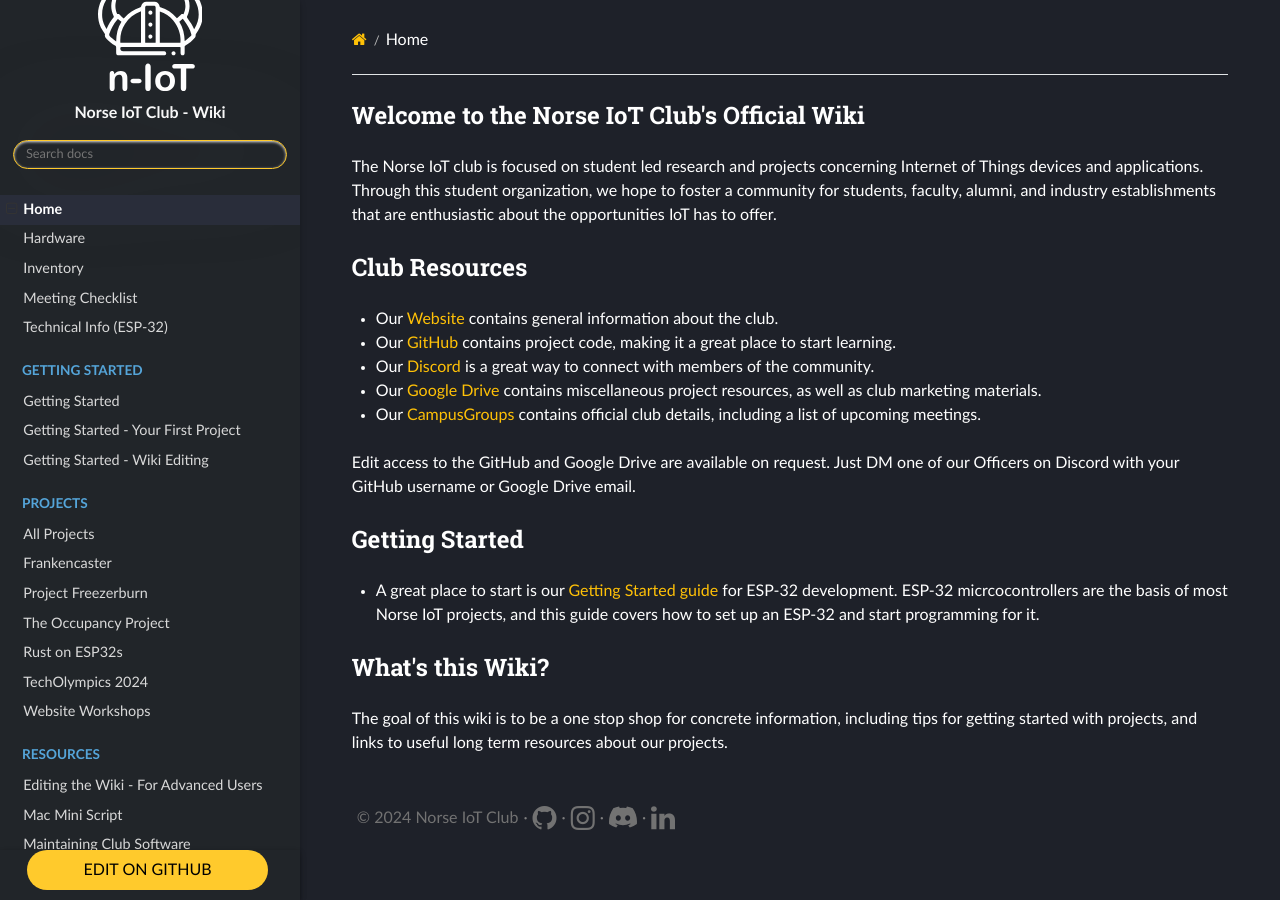
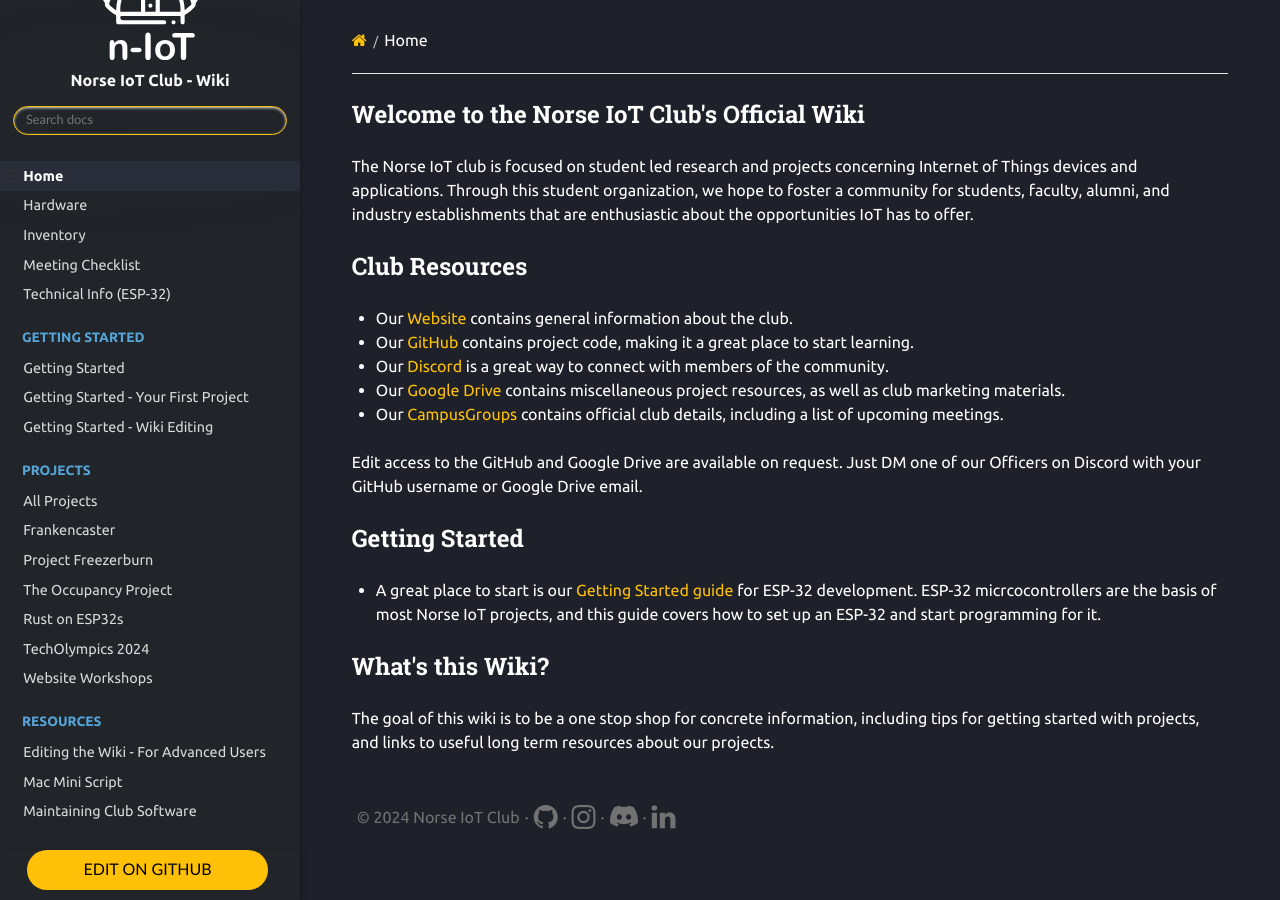
Before and after one commit to Norse-IoT/Wiki, an MkDocs documentation site: the page built from docs/index.md, in a window 1280 px wide. Built offline with MkDocs 1.6.1, drawn with Linux system fonts in a browser that asks for light colours; nearby versions of some CDN libraries.

Commit message:
CSS overhaul
- Updated default font to Ubuntu
- Moved important CSS to variables
- Fixed menu items being hidden behind edit button.

```diff
--- a/docs/stylesheets/iot.css
+++ b/docs/stylesheets/iot.css
@@ -1,13 +1,30 @@
-@import url('https://fonts.googleapis.com/css2?family=Fira+Code&family=Source+Sans+3&display=swap');
+@import url('https://fonts.googleapis.com/css2?family=Fira+Code:wght@300..700&family=Ubuntu:ital,wght@0,300;0,400;0,500;0,700;1,300;1,400;1,500;1,700&display=swap');
+
+:root {
+    --body-bg: #1e2129;
+    --code-bg: #272a35;
+    --link: #ffc107;
+    --link-hover: #ffca2c;
+    --text: white;
+    --menu-bg: #212529;
+    --menu-bg-active: #292d3a;
+    --menu-bg-hover: #2f3444;
+    --menu-bg-item: #242534;
+    --button: black;
+}
+
+body {
+    font-family: 'Ubuntu';
+}
 
 .rst-content code, .rst-content tt {
     font-family: 'Fira Code';
-    background-color: #272a35 !important;
+    background-color: var(--code-bg) !important;
     border-color: transparent ;
 }
 
 .highlight, .rst-content pre code {
-    background-color: #272a35 !important;
+    background-color: var(--code-bg) !important;
 
 }
 
@@ -26,31 +43,31 @@
 }
 
 section a:visited, section a, a:visited code, a code {
-   color: #ffc107 !important;
+   color: var(--link) !important;
 }
 section a:hover {
-    color: #ffca2c !important;
+    color: var(--link-hover) !important;
 }
 
-.wy-menu-vertical li.current>a, .wy-menu-vertical li.on a {
-    background-color: #292d3a;
-    color: white;
+.wy-menu-vertical li.current>a, .wy-menu-vertical li.on a, .wy-menu-vertical li.toctree-l2.current>a {
+    background-color: var(--menu-bg-active);
+    color: var(--text);
     border: #1f222b !important;
 }
 
 .wy-menu-vertical a:hover {
-    background-color: #2f3444;
+    background-color: var(--menu-bg-hover);
 
 }
 
-div .rst-content table.docutils:not(.field-list) tr:nth-child(2n-1) td, .wy-table-backed, .wy-table-odd td, .wy-table-striped tr:nth-child(2n-1) td {
-    background-color: #212529 !important;
+.wy-nav-shift, .wy-nav-side, .wy-side-nav-search, div .rst-content table.docutils:not(.field-list) tr:nth-child(2n-1) td, .wy-table-backed, .wy-table-odd td, .wy-table-striped tr:nth-child(2n-1) td {
+    background-color: var(--menu-bg) !important;
 
 }
 
 .toctree-l2 {
-    background-color: #242534 !important;
-    color: white !important;
+    background-color: var(--menu-bg-item) !important;
+    color: var(--text) !important;
 }
 .wy-menu-vertical li.current a:hover {
     background-color: #33365a !important;
@@ -62,12 +79,8 @@
 
 }
 
-.wy-body-for-navmk, .wy-nav-content, body, .rst-versions  {
-    background-color: #1e2129 !important;
-}
-
-.wy-nav-shift, .wy-nav-side, .wy-side-nav-search {
-    background: #212529 !important;
+.wy-body-for-navmk, .wy-nav-content, body, .rst-versions {
+    background-color: var(--body-bg) !important;
 }
 
 .rst-content table.docutils:not(.field-list) tr:nth-child(2n-1) td, .wy-table-backed, .wy-table-odd td, .wy-table-striped tr:nth-child(2n-1) td {
@@ -75,7 +88,7 @@
 }
 
 .rst-content pre code, .wy-body-for-navmk, .wy-nav-content, body, label, .wy-side-nav-search, .rst-versions, th, .rst-content table.docutils:not(.field-list) tr:nth-child(2n-1) td, .wy-table-backed, .wy-table-odd td, .wy-table-striped tr:nth-child(2n-1) td {
-    color: white !important;
+    color: var(--text) !important;
 }
 
 
@@ -86,7 +99,7 @@
 }
 
 nav, .rst-versions .rst-current-version {
-    background-color: #212529 !important;
+    background-color: var(--menu-bg) !important;
     box-shadow: 0 0 .2rem #0000001a,0 .2rem .4rem #0003;
 }
 
@@ -94,30 +107,13 @@
     text-transform: uppercase;
 }
 
-.rst-current-version span {
-    margin-left: 15px;
-    margin-right: 20px;
-    padding-right: 5px;
-    padding-left: 5px;
-    background-color: #ffca2c !important;
-    border-radius: 500px;
-    color: black;
-    margin-bottom: 10px;
-
-}
-
-.rst-current-version span a {
-    color: black !important;
-
-}
-
 .wy-side-nav-search .wy-dropdown > a, .wy-side-nav-search > a {
     text-transform:uppercase
 }
 .wy-side-nav-search input[type="text"] {
     background-color: transparent !important;
-    border-color: #ffca2c !important;
-    color: white !important;
+    border-color: var(--link) !important;
+    color: var(--text) !important;
     filter: drop-shadow(0px 0px 50px rgb(65, 65, 65));
 }
 
@@ -161,8 +157,8 @@
     color: #727272 !important;
 }
 #social-block .item:hover, .social.item svg:hover {
-    color: #ffca2c !important;
-    fill: #FFCA2C !important
+    color: var(--link) !important;
+    fill: var(--link) !important
 }
 
 #social-block .social {
@@ -189,3 +185,26 @@
 .flex {
     display: flex;
 }
+
+.wy-side-scroll {
+    height: 96% !important;
+}
+
+
+/* EDIT ON GITHUB BUTTON */
+.rst-current-version span {
+    margin-left: 15px;
+    margin-right: 20px;
+    padding-right: 5px;
+    padding-left: 5px;
+    background-color: var(--link) !important;
+    border-radius: 500px;
+    color: var(--button);
+    margin-bottom: 10px;
+
+}
+
+.rst-current-version span a {
+    color: var(--button) !important;
+
+}
```
